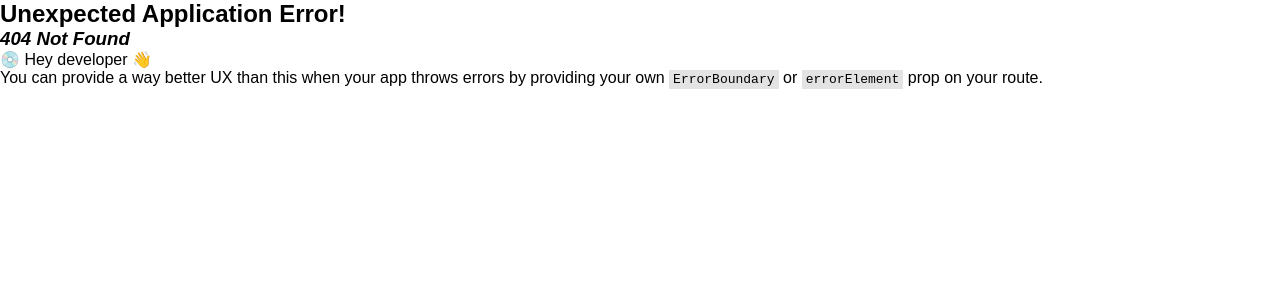
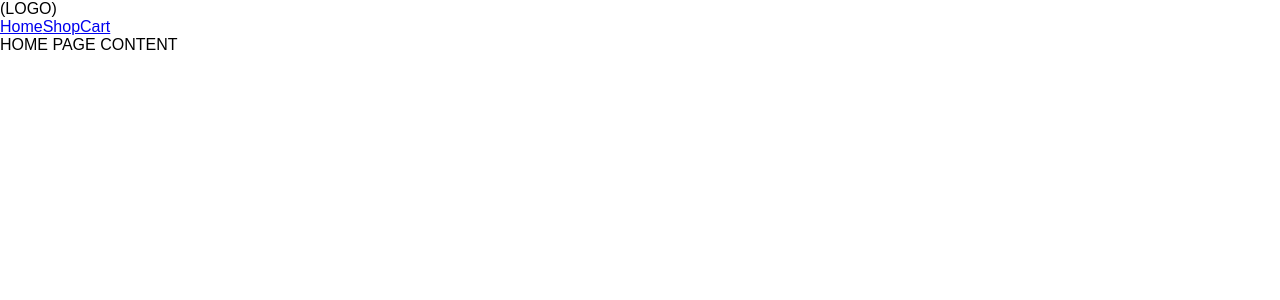
Before and after one commit to strallia/shopping-cart, a React (Vite) app: page /home in a window 1280 px wide. Before the commit this address had no page. Shown: the top 300 px of the page. Built offline with nearby package versions, Linux system fonts and the light colour scheme.

Commit message:
feat: Add navigation bar to toggle between pages

```diff
--- a/src/App.jsx
+++ b/src/App.jsx
@@ -1,5 +1,13 @@
+import { Outlet } from "react-router-dom";
+import Header from "./components/Header/Header";
+
 const App = () => {
-  return <></>;
+  return (
+    <div>
+      <Header />
+      <Outlet />
+    </div>
+  );
 };
 
 export default App;
--- a/src/components/Header/Header.jsx
+++ b/src/components/Header/Header.jsx
@@ -1,5 +1,16 @@
+import { Link } from "react-router-dom";
+
 const Header = () => {
-  return <div>HEADER</div>;
+  return (
+    <header>
+      (LOGO)
+      <nav>
+        <Link to="home">Home</Link>
+        <Link to="shop">Shop</Link>
+        <Link to="cart">Cart</Link>
+      </nav>
+    </header>
+  );
 };
 
 export default Header;
--- a/src/main.jsx
+++ b/src/main.jsx
@@ -2,12 +2,21 @@ import React from "react";
 import ReactDOM from "react-dom/client";
 import { createBrowserRouter, RouterProvider } from "react-router-dom";
 import App from "./App.jsx";
+import HomePage from "./pages/HomePage/HomePage.jsx";
+import ShopPage from "./pages/ShopPage/ShopPage.jsx";
+import CartPage from "./pages/CartPage/CartPage.jsx";
 import "./index.css";
 
 const router = createBrowserRouter([
   {
     path: "/",
     element: <App />,
+    children: [
+      { index: true, element: <HomePage /> },
+      { path: "home", element: <HomePage /> },
+      { path: "shop", element: <ShopPage /> },
+      { path: "cart", element: <CartPage /> },
+    ],
   },
 ]);
 
--- a/src/pages/CartPage/CartPage.jsx
+++ b/src/pages/CartPage/CartPage.jsx
@@ -1,5 +1,5 @@
 const CartPage = () => {
-  return <div></div>;
+  return <div>CART PAGE CONTENT</div>;
 };
 
 export default CartPage;
--- a/src/pages/HomePage/HomePage.jsx
+++ b/src/pages/HomePage/HomePage.jsx
@@ -1,5 +1,5 @@
 const HomePage = () => {
-  return <div></div>;
+  return <div>HOME PAGE CONTENT</div>;
 };
 
 export default HomePage;
--- a/src/pages/ShopPage/ShopPage.jsx
+++ b/src/pages/ShopPage/ShopPage.jsx
@@ -1,5 +1,5 @@
 const ShopPage = () => {
-  return <div></div>;
+  return <div>SHOP PAGE CONTENT</div>;
 };
 
 export default ShopPage;
```
